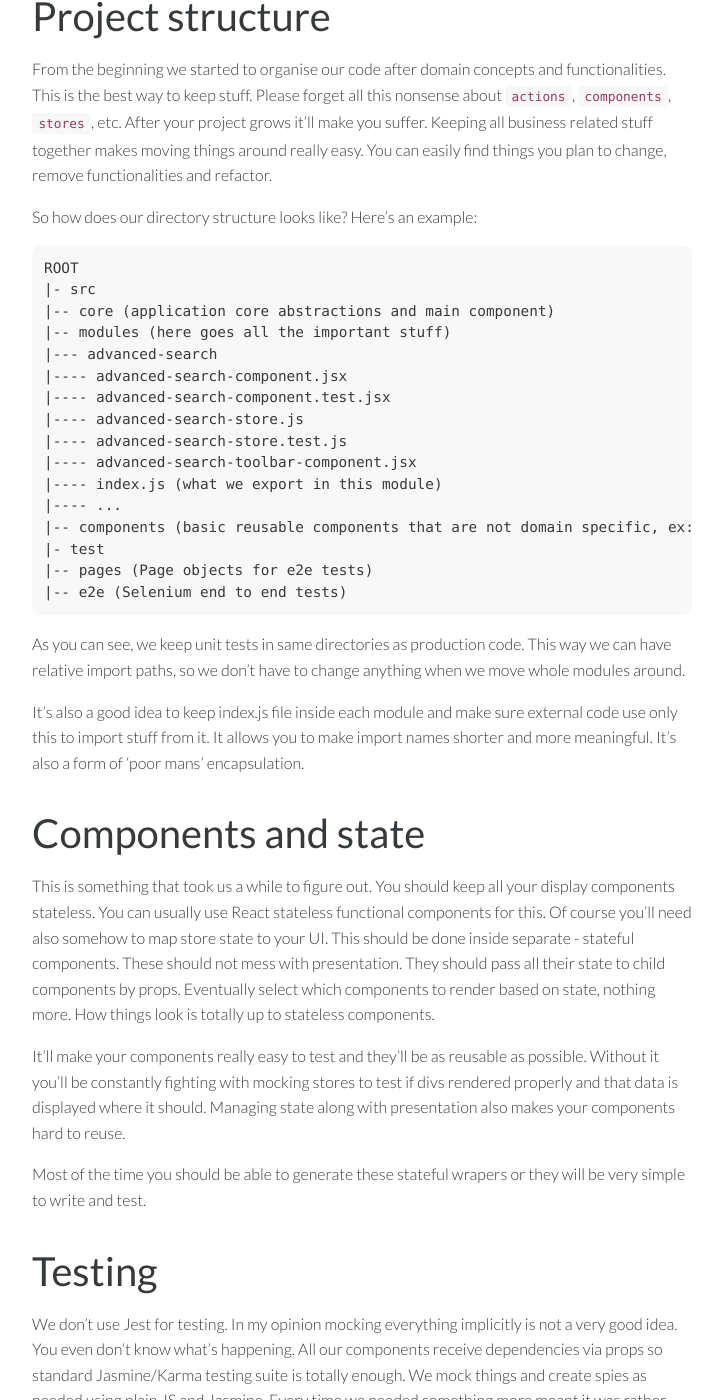
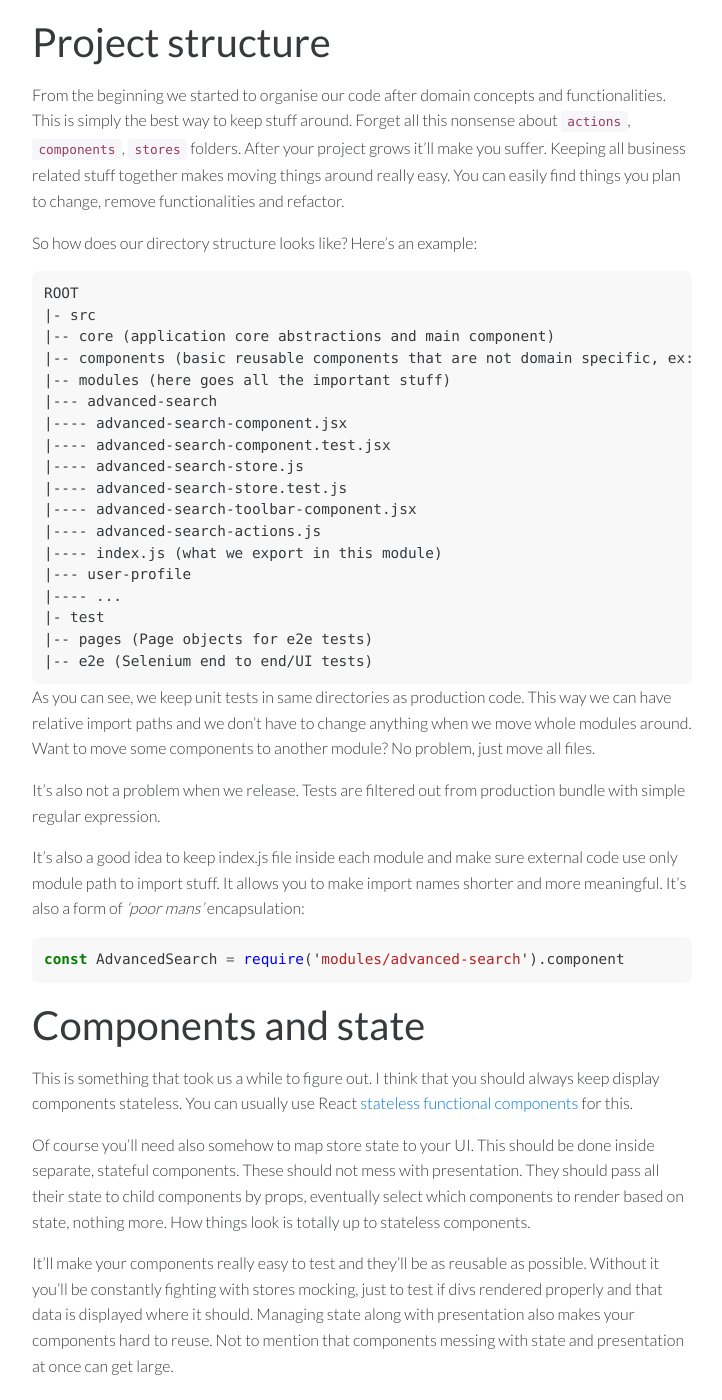
Before and after one commit to marekpiechut/marekpiechut.github.io, a Jekyll site: the page built from _posts/2016-07-13-react-lessons-learned.markdown, in a window 1280 px wide and 1400 px high, scrolled down 860 px. Shown: the whole window, without its empty margins (278-1000 px from the left). Built offline with Jekyll 4.4.1, drawn with Linux system fonts in a browser that asks for light colours; comment, search, counter and statistics services are not loaded; some of the changed text lies outside the part shown.

Commit message:
React lessons learned - done

````diff
--- a/_posts/2016-07-13-react-lessons-learned.markdown
+++ b/_posts/2016-07-13-react-lessons-learned.markdown
@@ -4,28 +4,29 @@
 date:   2016-07-13 23:59:59 +0200
 tags: [react, javascript]
 ---
-It's almost a year now since I've started working with Facebook React. After all this time I've learned a lot about how to build React apps, so they are easy to test, maintain and so components can be easily reused.
+It's almost a year now since I'm working with [React](https://facebook.github.io/react) and [Flux](https://facebook.github.io/flux/). After all this time I think I've learned a lot about how to build React apps, so they are easy to test, maintain and that components can be easily reused.
 
-Here are my most important conclusions. I think following them will make your life really easier, especially if you're just starting with React.
+Here are some of my most important conclusions. I think following them will make your life really easier, especially if you're just starting with it.
 
 # Is it worth it?
 
-Generally any team member regrets we have used React. Our app is quite big now and despite having some issues integrating with external libraries, it's still great experience. Of course we had to refactor our code and change working patterns quite few times during the project, mostly because React was pretty new when we started, and proven 'best practices' were yet to be seen.
+Everybody at my team is still happy with react. Our app is quite big now and, despite having some issues integrating with external libraries, it's still great experience. Of course we had to refactor our code and change working patterns quite a few times during the project. Mostly because React was pretty new when we started and proven *'best practices'* were yet to be seen. Yet it's still a nice experience to work with it.
 
-Compared to other technologies we have used React is really fast to start with and has very few concepts to learn. It also works very well with immutable data and makes it easy to reuse components.
+Compared to other technologies we have used, React is really fast to start with and has very few concepts to grasp to be productive. It also works very well with immutable data and makes it easy to reuse components.
 
 If you're still unsure if React is for you, I highly recommend you give it a try. It's really good and you can be pretty productive even after your project has grown big.
 
 # Project structure
 
-From the beginning we started to organise our code after domain concepts and functionalities. This is the best way to keep stuff. Please forget all this nonsense about `actions`, `components`, `stores`, etc. After your project grows it'll make you suffer. Keeping all business related stuff together makes moving things around really easy. You can easily find things you plan to change, remove functionalities and refactor.
+From the beginning we started to organise our code after domain concepts and functionalities. This is simply the best way to keep stuff around. Forget all this nonsense about `actions`, `components`, `stores` folders. After your project grows it'll make you suffer. Keeping all business related stuff together makes moving things around really easy. You can easily find things you plan to change, remove functionalities and refactor.
 
 So how does our directory structure looks like? Here's an example:
 
-{% highlight conf %}
+```
 ROOT
 |- src
 |-- core (application core abstractions and main component)
+|-- components (basic reusable components that are not domain specific, ex: confirm popup, section, date selector, etc.
 |-- modules (here goes all the important stuff)
 |--- advanced-search
 |---- advanced-search-component.jsx
@@ -33,57 +34,69 @@
 |---- advanced-search-store.js
 |---- advanced-search-store.test.js
 |---- advanced-search-toolbar-component.jsx
+|---- advanced-search-actions.js
 |---- index.js (what we export in this module)
+|--- user-profile
 |---- ...
-|-- components (basic reusable components that are not domain specific, ex: confirm popup, section, date selector, etc.
 |- test
 |-- pages (Page objects for e2e tests)
-|-- e2e (Selenium end to end tests)
-{% endhighlight %}
+|-- e2e (Selenium end to end/UI tests)
+```
 
+As you can see, we keep unit tests in same directories as production code. This way we can have relative import paths and we don't have to change anything when we move whole modules around. Want to move some components to another module? No problem, just move all files.
 
-As you can see, we keep unit tests in same directories as production code. This way we can have relative import paths, so we don't have to change anything when we move whole modules around.
+It's also not a problem when we release. Tests are filtered out from production bundle with simple regular expression.
 
-It's also a good idea to keep index.js file inside each module and make sure external code use only this to import stuff from it. It allows you to make import names shorter and more meaningful. It's also a form of 'poor mans' encapsulation.
+It's also a good idea to keep index.js file inside each module and make sure external code use only module path to import stuff. It allows you to make import names shorter and more meaningful. It's also a form of *'poor mans'* encapsulation:
+
+```javascript
+const AdvancedSearch = require('modules/advanced-search').component
+```
 
 # Components and state
-This is something that took us a while to figure out. You should keep all your display components stateless. You can usually use React stateless functional components for this. Of course you'll need also somehow to map store state to your UI. This should be done inside separate - stateful components. These should not mess with presentation. They should pass all their state to child components by props. Eventually select which components to render based on state, nothing more. How things look is totally up to stateless components.
+This is something that took us a while to figure out. I think that you should always keep display components stateless. You can usually use React [stateless functional components](https://facebook.github.io/react/docs/reusable-components.html#stateless-functions) for this.
 
-It'll make your components really easy to test and they'll be as reusable as possible. Without it you'll be constantly fighting with mocking stores to test if divs rendered properly and that data is displayed where it should. Managing state along with presentation also makes your components hard to reuse.
+Of course you'll need also somehow to map store state to your UI. This should be done inside separate, stateful components. These should not mess with presentation. They should pass all their state to child components by props, eventually select which components to render based on state, nothing more. How things look is totally up to stateless components.
 
-Most of the time you should be able to generate these stateful wrapers or they will be very simple to write and test.
+It'll make your components really easy to test and they'll be as reusable as possible. Without it you'll be constantly fighting with stores mocking, just to test if divs rendered properly and that data is displayed where it should. Managing state along with presentation also makes your components hard to reuse. Not to mention that components messing with state and presentation at once can get large.
+
+Most of the time you should be able to generate these stateful wrappers or they will be very simple to write and test.
+
+To be honest, we still have quite a few these stateful display components in our project waiting to be refactored, but it's not something I recommend to have. It's painful to make any changes in them.
 
 # Testing
 
-We don't use Jest for testing. In my opinion mocking everything implicitly is not a very good idea. You even don't know what's happening. All our components receive dependencies via props so standard Jasmine/Karma testing suite is totally enough. We mock things and create spies as needed using plain JS and Jasmine. Every time we needed something more meant it was rather design issue - components trying to do too much or too big/nested data structures.
+We don't use [Jest](https://facebook.github.io/jest/) for testing. In my opinion mocking everything implicitly is not a very good idea. After a while you don't know what's mocked and what's not. All our components receive dependencies via props, so standard Jasmine/Karma testing suite is totally enough. We mock things and create spies as needed using plain JS and Jasmine. Every time we needed something more meant it was rather a design issue than library limitation (components trying to do too much or too big/nested data structures).
 
 Even stores are passed to stateful components using props. This way we can easily mock them or use real objects when needed and discard them afterwards. No ugly shared state that might not be cleaned up and break tests.
 
 Also our stores and backend APIs use factories that get all outside dependencies from parameters:
 
-{% highlight js linenos %}
+```javascript
 module.exports = {
   create: createSearchStore,
-  default: reateSearchStore(defaultDispatcher, backendApi.default),
+  default: createSearchStore(defaultDispatcher, backendApi.default),
   events
 }
-{% endhighlight %}
+```
 
-Again, mocking and cleaning up is very easy.
+Mocking and cleaning up is very easy.
 
 # Immutability
-You should keep all your data immutable. You can use things like [Immutable.js](https://facebook.github.io/immutable-js/) and it will probably work pretty well (despite it's sometime awkward APIs), but just not modifying anything in place and using Object.assign or similar utils will make your life much easier. Especially when you need to implement _[shouldComponentUpdate](https://facebook.github.io/react/docs/component-specs.html#updating-shouldcomponentupdate)_ from time to time.
+You should keep all your data immutable. You can use things like [Immutable.js](https://facebook.github.io/immutable-js/) and it will probably work pretty well (despite it's sometime awkward APIs), but just not modifying anything in place and using Object.assign or similar utils instead will make your life much easier. Especially when you need to implement _[shouldComponentUpdate](https://facebook.github.io/react/docs/component-specs.html#updating-shouldcomponentupdate)_ from time to time.
 
 The lowest level you mutate anything should be store itself. Everything below should never be touched.
 
 Don't be worried about performance. JS VMs are pretty damn fast when creating and destroying a lot of objects.
 
 # State changes and async calls
-We keep all sate changing code inside stores. Stores mutate themselves in response to actions and action creators have no idea about internals of store. This also means that async calls are done inside store and do not call any actions. It works pretty well for us despite being little controversial. Some guys are recommending to do these things in actions and make your stores a dumb bag for data. This might also work well, but please then keep all logic inside actions and use your stores as dumb bags of data. Having some of it in actions and some in stores will probably give you headache.
+We keep all sate changing code inside stores. Stores mutate themselves in response to actions and action creators have no idea about internals of store. This also means that async calls are done inside store and do not call any actions. They just update internal state and fire regular store events.
 
-All business logic in stores makes our action creators dumb, so we generate them from simple object with events.
+It works pretty well for us despite being little controversial. Some guys recommend to do these things in actions and make your stores a dumb bag for data. This might also work well, especially when you need to intercept async calls globally and modify some other part of application state. But please decide which one you like more and stick to it. Having some of it in actions and some in stores will probably give you headache.
 
-Also it sometimes means we need to make stores listen to stores. We have few of these with no issues. It looks much better then hacky _[waitFor](https://facebook.github.io/flux/docs/dispatcher.html#api)_ in dispatcher API.
+All business logic in stores makes our action creators dumb, so we usually generate them from simple object with events. If you go with second solution you can probably generate most of your stores.
+
+Also it means we sometimes need to make stores listen to stores. We have few of these with no issues. It looks and works much better than *'hacky'* _[waitFor](https://facebook.github.io/flux/docs/dispatcher.html#api)_ in dispatcher API.
 
 # Redux?
-After some time it appeared to me, that all these conclusions are quite similar to what Dan Abramov is doing in [Redux](http://redux.js.org). It's little bit more extreme with its single store and pure functions, but after testing it for some time I think it's really good. So another conclusion from all this might be to simply use Redux in your next project :)
+After some time it appeared to me, that some of my conclusions are quite similar to what Dan Abramov is doing in [Redux](http://redux.js.org). It's little bit more extreme with its single store and pure functions, but after testing it for some time I think it's really good. So another good idea for your next app might be to simply use Redux. It's something I'm probably going to do in mine.
````
